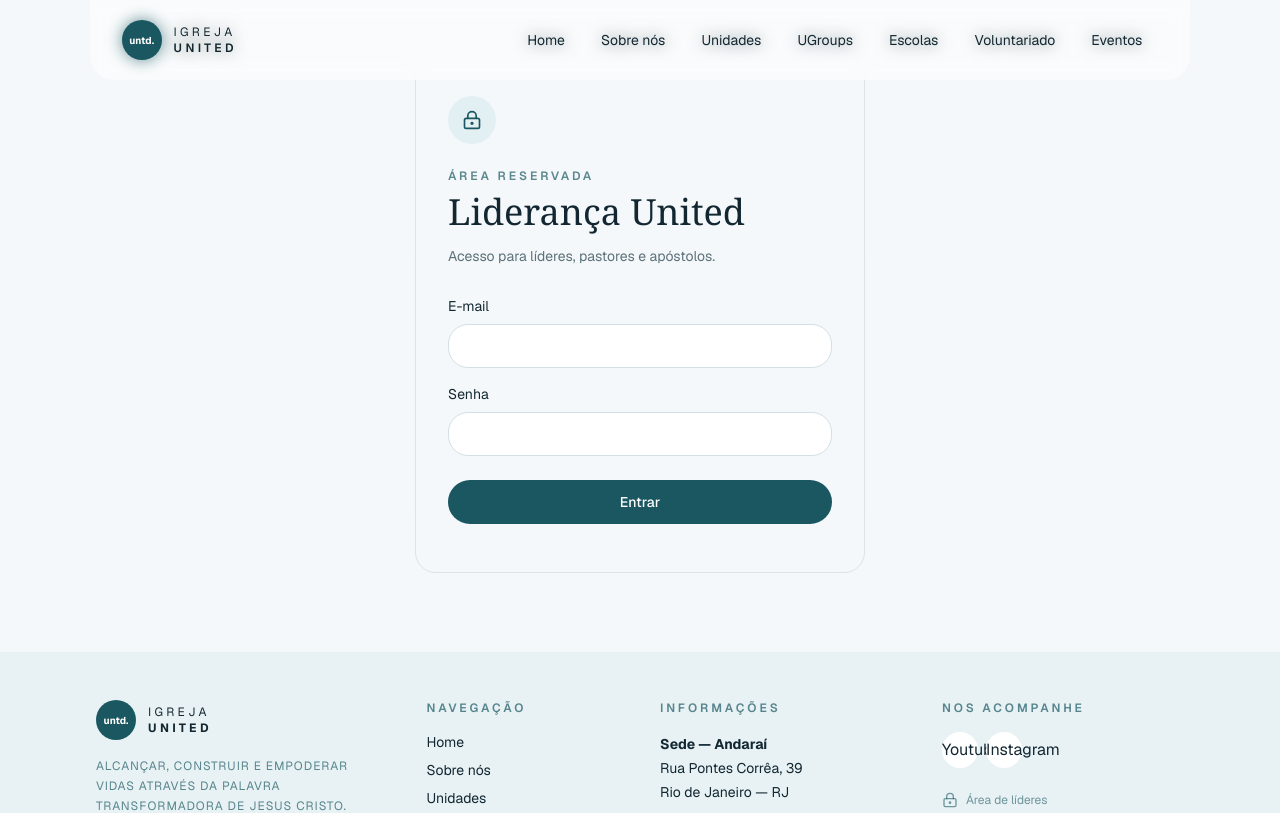
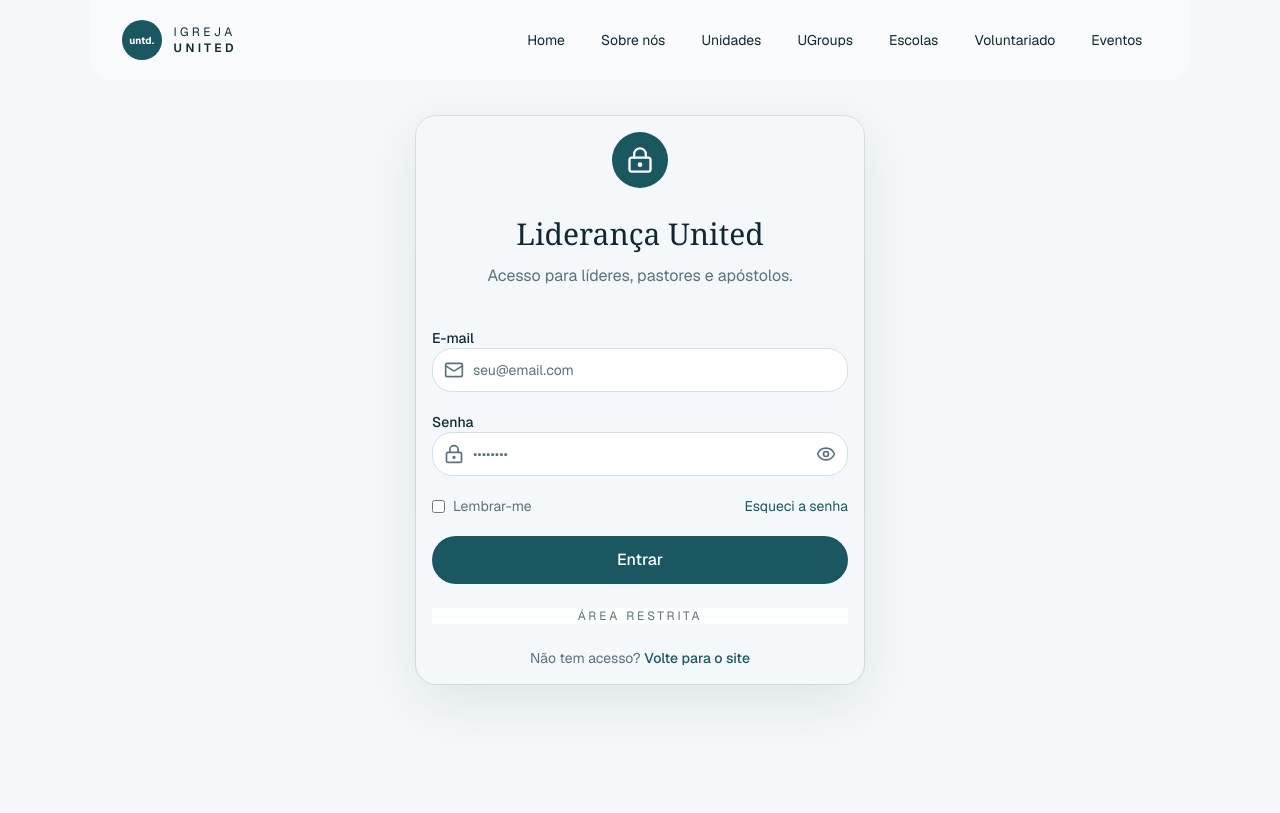
Before and after one commit to vitoinacio/POC-igrejaUnited, a Next.js app: page /login in a window 1280 px wide. Shown: the top 813 px of the page. Built offline with nearby package versions, Linux system fonts and the light colour scheme.

Commit message:
layout separado

```diff
--- a/src/app/(private)/login/view/login-view.tsx
+++ b/src/app/(private)/login/view/login-view.tsx
@@ -1,43 +1,88 @@
 "use client";
 
 import { useLoginViewModel } from "../viewmodels/use-login-viewmodel";
-import { LockKeyhole } from "lucide-react";
+import { LockKeyhole, Mail, Eye, EyeOff } from "lucide-react";
 import { Button } from "@/components/ui/button";
-import { Card, CardContent } from "@/components/ui/card";
+import { Card, CardContent, CardHeader, CardTitle, CardDescription } from "@/components/ui/card";
+import { Input } from "@/components/ui/input";
+import { Label } from "@/components/ui/label";
+import { useState } from "react";
 
 export function LoginView() {
   const { onSubmit } = useLoginViewModel();
+  const [showPassword, setShowPassword] = useState(false);
+
   return (
-    <section className="page-shell grid min-h-[72vh] place-items-center py-12">
-      <Card className="w-full max-w-md">
-        <CardContent className="p-7 sm:p-8">
-          <span className="grid h-12 w-12 place-items-center rounded-full bg-secondary text-primary">
-            <LockKeyhole className="h-5 w-5" />
-          </span>
-          <p className="eyebrow mt-6">Área reservada</p>
-          <h1 className="mt-2 font-serif text-4xl">Liderança United</h1>
-          <p className="mt-3 text-sm leading-6 text-muted-foreground">
+    <section className="page-shell min-h-screen grid place-items-center py-12 lg:py-20">
+      <Card className="w-full max-w-md shadow-soft">
+        <CardHeader className="text-center pb-6">
+          <div className="mx-auto mb-6 grid h-14 w-14 place-items-center rounded-full bg-primary">
+            <LockKeyhole className="h-7 w-7 text-white" />
+          </div>
+          <CardTitle className="font-serif text-3xl">Liderança United</CardTitle>
+          <CardDescription className="mt-2 text-base">
             Acesso para líderes, pastores e apóstolos.
+          </CardDescription>
+        </CardHeader>
+        <CardContent className="space-y-5">
+          <form onSubmit={onSubmit} className="space-y-5">
+            <div className="space-y-2">
+              <Label htmlFor="email">E-mail</Label>
+              <div className="relative">
+                <Mail className="absolute left-3 top-1/2 h-5 w-5 -translate-y-1/2 text-muted-foreground" />
+                <Input
+                  id="email"
+                  type="email"
+                  required
+                  placeholder="seu@email.com"
+                  className="pl-10 h-11 rounded-xl border bg-white focus:ring-2 focus:ring-primary/20"
+                  autoComplete="email"
+                />
+              </div>
+            </div>
+            <div className="space-y-2">
+              <Label htmlFor="password">Senha</Label>
+              <div className="relative">
+                <LockKeyhole className="absolute left-3 top-1/2 h-5 w-5 -translate-y-1/2 text-muted-foreground" />
+                <Input
+                  id="password"
+                  type={showPassword ? "text" : "password"}
+                  required
+                  placeholder="••••••••"
+                  className="pl-10 pr-12 h-11 rounded-xl border bg-white focus:ring-2 focus:ring-primary/20"
+                  autoComplete="current-password"
+                />
+                <button
+                  type="button"
+                  onClick={() => setShowPassword(!showPassword)}
+                  className="absolute right-3 top-1/2 -translate-y-1/2 text-muted-foreground hover:text-foreground transition-colors"
+                >
+                  {showPassword ? <EyeOff className="h-5 w-5" /> : <Eye className="h-5 w-5" />}
+                </button>
+              </div>
+            </div>
+            <div className="flex items-center justify-between">
+              <label className="flex items-center gap-2 text-sm cursor-pointer">
+                <input type="checkbox" className="rounded border-primary text-primary focus:ring-primary/20" />
+                <span className="text-muted-foreground">Lembrar-me</span>
+              </label>
+              <a href="#" className="text-sm text-primary hover:underline">Esqueci a senha</a>
+            </div>
+            <Button type="submit" className="w-full h-12 text-base" size="lg">
+              Entrar
+            </Button>
+          </form>
+          <div className="relative my-6">
+            <div className="absolute inset-0 flex items-center">
+              <span className="w-full border-t border-primary/10" />
+            </div>
+            <span className="relative flex justify-center text-xs uppercase tracking-[0.24em] text-muted-foreground bg-white/80 px-4">
+              Área restrita
+            </span>
+          </div>
+          <p className="text-center text-sm text-muted-foreground">
+            Não tem acesso? <a href="/" className="text-primary hover:underline font-medium">Volte para o site</a>
           </p>
-          <form onSubmit={onSubmit} className="mt-7 grid gap-4">
-            <label className="grid gap-2 text-sm">
-              E-mail
-              <input
-                required
-                type="email"
-                className="h-11 rounded-xl border bg-white px-4 outline-none focus:ring-2 focus:ring-primary/20"
-              />
-            </label>
-            <label className="grid gap-2 text-sm">
-              Senha
-              <input
-                required
-                type="password"
-                className="h-11 rounded-xl border bg-white px-4 outline-none focus:ring-2 focus:ring-primary/20"
-              />
-            </label>
-            <Button className="mt-2 w-full">Entrar</Button>
-          </form>
         </CardContent>
       </Card>
     </section>
--- a/src/app/(private)/login/viewmodels/use-login-viewmodel.ts
+++ b/src/app/(private)/login/viewmodels/use-login-viewmodel.ts
@@ -7,7 +7,7 @@
   const router = useRouter();
   function onSubmit(event: FormEvent<HTMLFormElement>) {
     event.preventDefault();
-    router.push("/lideres/dashboard");
+    router.push("/dashboard");
   }
   return { onSubmit };
 }
--- /dev/null
+++ b/src/app/(public)/layout.tsx
@@ -0,0 +1,12 @@
+import { SiteHeader } from "@/components/layout/site-header";
+import { SiteFooter } from "@/components/layout/site-footer";
+
+export default function PublicLayout({ children }: Readonly<{ children: React.ReactNode }>) {
+  return (
+    <>
+      <SiteHeader />
+      <main>{children}</main>
+      <SiteFooter />
+    </>
+  );
+}
--- a/src/app/layout.tsx
+++ b/src/app/layout.tsx
@@ -1,25 +1,19 @@
 import type { Metadata } from "next";
 import "./globals.css";
-import { SiteHeader } from "@/components/layout/site-header";
-import { SiteFooter } from "@/components/layout/site-footer";
 import { Geist } from "next/font/google";
 import { cn } from "@/lib/utils";
 
-const geist = Geist({subsets:['latin'],variable:'--font-sans'});
+const geist = Geist({ subsets: ["latin"], variable: "--font-sans" });
 
 export const metadata: Metadata = {
   title: { default: "Igreja United", template: "%s | Igreja United" },
-  description: "Alcançar, construir e empoderar vidas através da palavra transformadora de Jesus Cristo."
+  description: "Alcançar, construir e empoderar vidas através da palavra transformadora de Jesus Cristo.",
 };
 
 export default function RootLayout({ children }: Readonly<{ children: React.ReactNode }>) {
   return (
     <html lang="pt-BR" className={cn("font-sans", geist.variable)}>
-      <body className="min-h-screen antialiased">
-        <SiteHeader />
-        <main>{children}</main>
-        <SiteFooter />
-      </body>
+      <body className="min-h-screen antialiased">{children}</body>
     </html>
   );
 }
--- a/src/components/layout/site-footer/view/site-footer.tsx
+++ b/src/components/layout/site-footer/view/site-footer.tsx
@@ -61,7 +61,7 @@
             </span>
           </div>
           <Link
-            href="/lideres"
+            href="/login"
             className="mt-6 inline-flex items-center gap-2 text-xs text-primary/60 hover:text-primary"
           >
             <LockKeyhole className="h-4 w-4" />
--- /dev/null
+++ b/src/components/ui/label.tsx
@@ -0,0 +1,16 @@
+import * as React from "react"
+import { cn } from "@/lib/utils"
+
+export interface LabelProps extends React.LabelHTMLAttributes<HTMLLabelElement> {}
+
+export function Label({ className, ...props }: LabelProps) {
+  return (
+    <label
+      className={cn(
+        "text-sm font-medium leading-none peer-disabled:cursor-not-allowed peer-disabled:opacity-70",
+        className
+      )}
+      {...props}
+    />
+  )
+}
```
